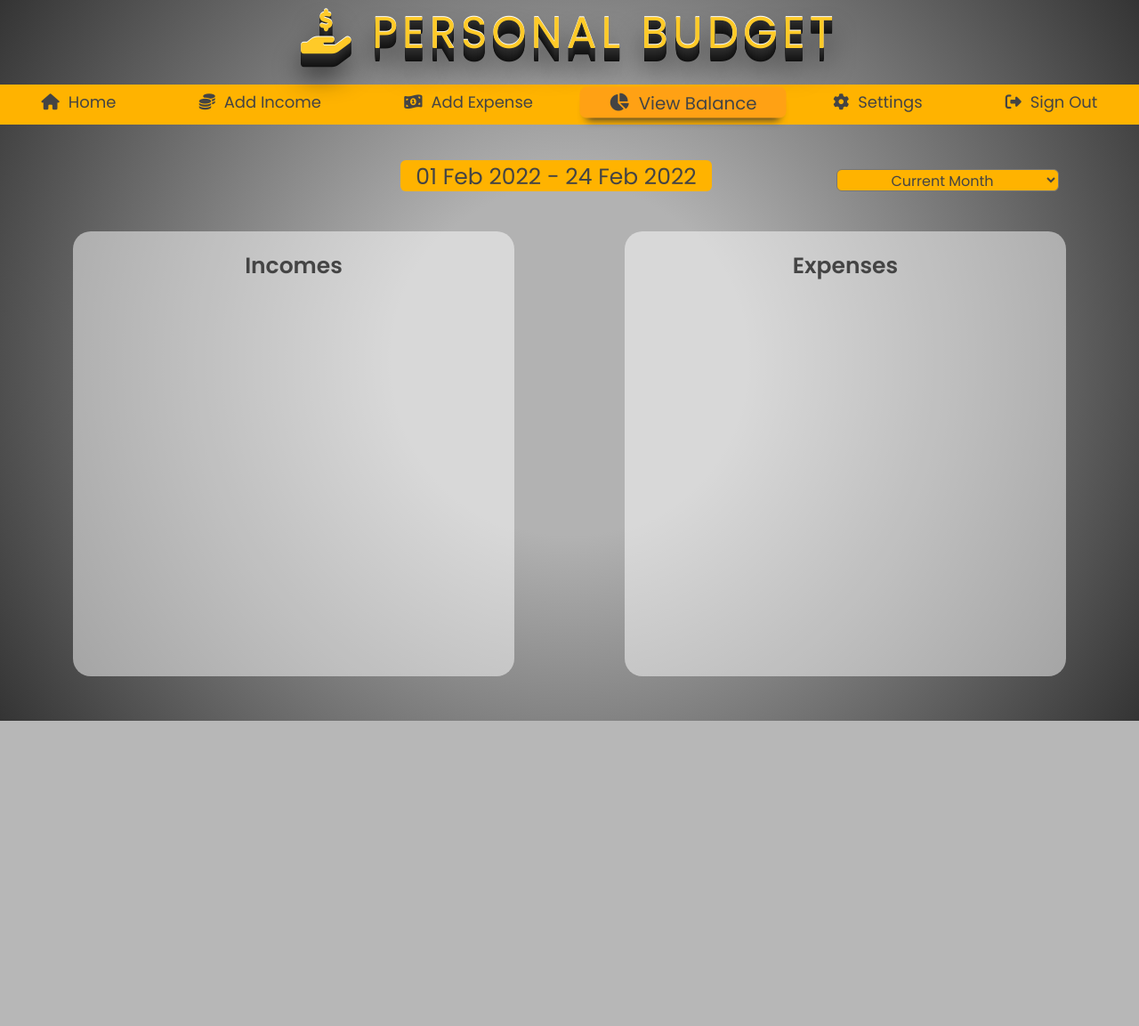
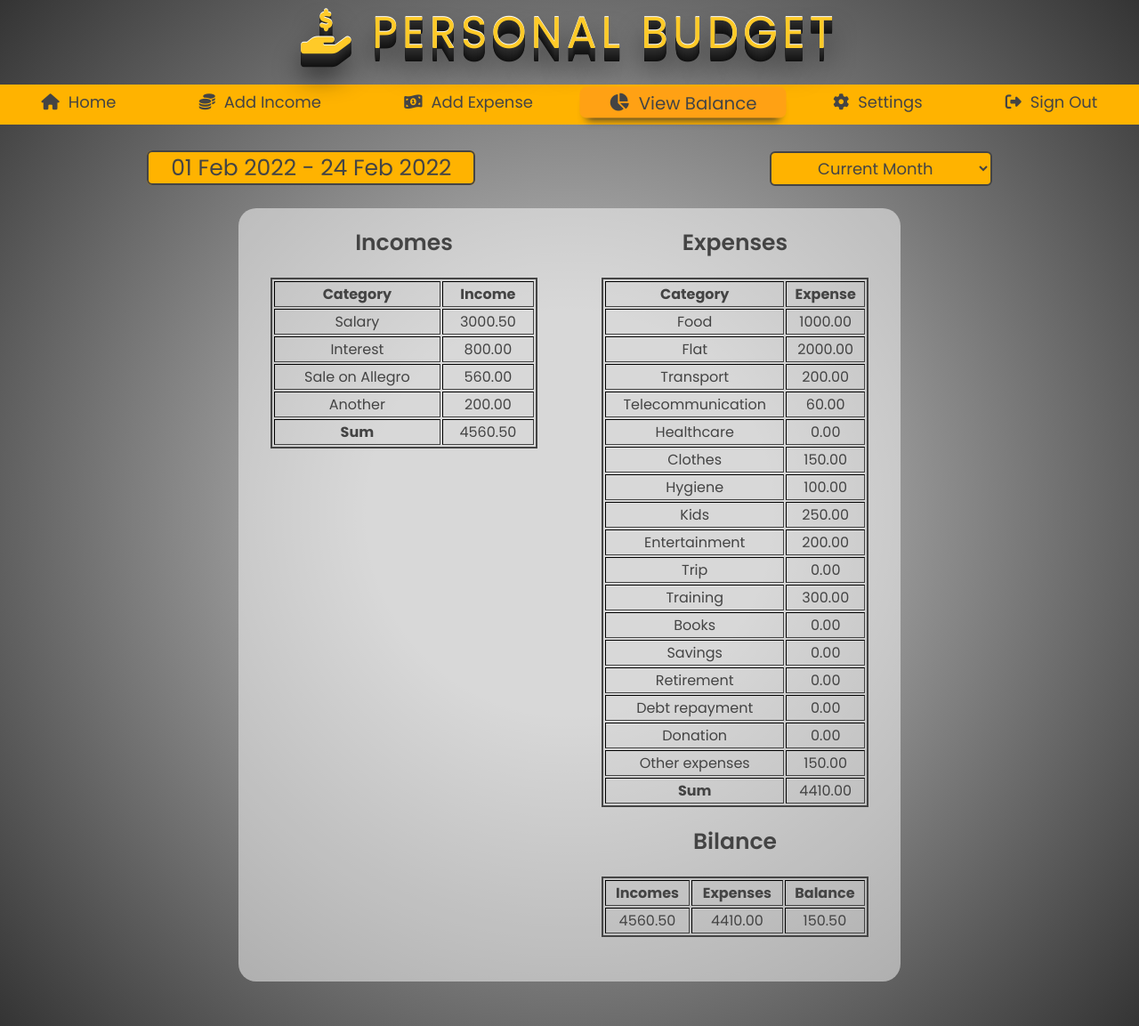
Before and after one commit to NataliaGalicka96/BudgetManagerApplication, a PHP site: page /balance.html in a window 1280 px wide. Shown: the whole page at 89% size. Before the commit the page ends 810 px from the top, so only its background shows below. Run offline with PHP 8.4, Linux system fonts and the light colour scheme; some libraries are stand-ins or nearby versions.

Commit message:
Add table of expenses, table of incomes and table of bilance

```diff
--- a/balance/balance.css
+++ b/balance/balance.css
@@ -36,19 +36,16 @@ body{
     height: 40px;
 }
 
+
 .content{
-    width: 40%;
-    /*margin-left: auto;
-    margin-right: auto;
-    */
+    width: 60%;
     margin-top: 25px;
     padding-bottom: 50px;
     text-align: center;
-    height: 450px;
     background-color: rgba(255, 255, 255, 0.5);
     border-radius: 20px;
-
-    display: inline-block;
+    display: flex;
+    justify-content: space-around;
 }
 
 ul{
@@ -98,19 +95,16 @@ ul>li>i{
 }
 
 .date{
-    /*background-color: rgb(68, 68, 68);*/
-    width: 1100px;
-    height: 65px;
-    margin-top: 30px;
-    border-radius: 7px;
-    margin-left: auto;
-    margin-right: auto;
+
     display: flex;
     flex-direction: row;
     justify-content: end;
+    margin-top: 30px;
+   justify-content: space-around;
 }
 
-.period #period{
+/*
+.choosedate span{
     background-color: #FFB300;
     width: 250px;
     height:25px;
@@ -119,9 +113,24 @@ ul>li>i{
     margin-top: 20px;
     color:rgb(68, 68, 68);
     font-size: 16px;
+    border: 2px solid rgb(68, 68, 68);
+}*/
+
+
+
+
+.period select{
+    background-color: #FFB300;
+    width: 250px;
+    height:39px;
+    border-radius: 6px;
+    text-align: center;
+    color:rgb(68, 68, 68);
+    font-size: 18px;
+    border: 2px solid rgb(68, 68, 68);
 }
 
-.date .choosedate{
+ .choosedate span{
     background-color: #FFB300;
     width: 350px;
     height:35px;
@@ -130,8 +139,22 @@ ul>li>i{
     margin-top: 10px;
     color:rgb(68, 68, 68);
     font-size: 25px;
-    margin-right: 140px;
+    border-radius: 6px;
+    border: 2px solid rgb(68, 68, 68);
+    padding-left: 25px;
+    padding-right: 25px;
 }
+
+
+table{
+    border:2px solid rgb(68, 68, 68);
+    margin-top: 20px;
+    margin-left: auto;
+    margin-right: auto;
+    width: 300px;
+    color: rgb(68, 68, 68);
+}
+
 
 
 
--- a/balance/balance.html
+++ b/balance/balance.html
@@ -37,121 +37,154 @@
                 <span>01 Feb 2022 - 24 Feb 2022</span>
             </div>
             <div class="period">
-                <select name="period" id="period">
+                <select name="period">
                     <option value="current" selected>Current Month</option>
                     <option value="month">Previous Month</option>
                     <option value="period">Period of time</option>
                     <option value="custom">Custom</option>
                 </select>
             </div>
-
         </div>
         <div class="container">
             <div class="content">
-                <div class="title"><span>Incomes</span></div>
-                <!-- <form action="#">
-                    <div class="row">
-                        <span>Amount</span>
-                        <input type="text" required>
+                <div id="incomes">
+                    <div class="title"><span>Incomes</span></div>
+                    <table border="1" border-color="rgb(68, 68, 68)">
+                        <thead>
+                            <tr>
+                                <th> Category</th>
+                                <th> Income </th>
+                            </tr>
+                        </thead>
+                        <tbody>
+                            <tr>
+                                <td> Salary</td>
+                                <td> 3000.50</td>
+                            </tr>
+                            <tr>
+                                <td> Interest</td>
+                                <td> 800.00</td>
+                            </tr>
+                            <tr>
+                                <td> Sale on Allegro</td>
+                                <td> 560.00</td>
+                            </tr>
+                            <tr>
+                                <td> Another</td>
+                                <td> 200.00</td>
+                            </tr>
+                            <tr>
+                                <th>Sum</th>
+                                <td>4560.50</td>
+                            </tr>
+                        </tbody>
+                    </table>
+                </div>
+
+                <div id="expenses">
+                    <div class="title"><span>Expenses</span></div>
+                    <table border="1" border-color="rgb(68, 68, 68)">
+                        <thead>
+                            <tr>
+                                <th> Category </th>
+                                <th> Expense </th>
+                            </tr>
+                        </thead>
+                        <tbody>
+                            <tr>
+                                <td> Food</td>
+                                <td> 1000.00</td>
+                            </tr>
+                            <tr>
+                                <td> Flat</td>
+                                <td> 2000.00</td>
+                            </tr>
+                            <tr>
+                                <td> Transport </td>
+                                <td> 200.00 </td>
+                            </tr>
+                            <tr>
+                                <td> Telecommunication </td>
+                                <td> 60.00 </td>
+                            </tr>
+                            <tr>
+                                <td> Healthcare </td>
+                                <td> 0.00 </td>
+                            </tr>
+                            <tr>
+                                <td> Clothes </td>
+                                <td> 150.00 </td>
+                            </tr>
+                            <tr>
+                                <td> Hygiene </td>
+                                <td> 100.00</td>
+                            </tr>
+                            <tr>
+                                <td> Kids </td>
+                                <td> 250.00</td>
+                            </tr>
+                            <tr>
+                                <td> Entertainment</td>
+                                <td> 200.00</td>
+                            </tr>
+                            <tr>
+                                <td> Trip</td>
+                                <td>0.00</td>
+                            </tr>
+                            <tr>
+                                <td> Training</td>
+                                <td>300.00</td>
+                            </tr>
+                            <tr>
+                                <td> Books </td>
+                                <td> 0.00 </td>
+                            </tr>
+                            <tr>
+                                <td> Savings</td>
+                                <td> 0.00</td>
+                            </tr>
+                            <tr>
+                                <td> Retirement</td>
+                                <td> 0.00</td>
+                            </tr>
+                            <tr>
+                                <td> Debt repayment</td>
+                                <td> 0.00</td>
+                            </tr>
+                            <tr>
+                                <td> Donation</td>
+                                <td>0.00</td>
+                            </tr>
+                            <tr>
+                                <td> Other expenses</td>
+                                <td> 150.00</td>
+                            </tr>
+                            <tr>
+                                <th>Sum</th>
+                                <td>4410.00</td>
+                            </tr>
+                        </tbody>
+                    </table>
+                    <div class="Balance">
+                        <div class="title"><span>Bilance</span></div>
+                        <table border="1" border-color="rgb(68, 68, 68)">
+                            <thead>
+                                <tr>
+                                    <th> Incomes </th>
+                                    <th> Expenses </th>
+                                    <th> Balance </th>
+                                </tr>
+                            </thead>
+                            <tbody>
+                                <tr>
+                                    <td> 4560.50</td>
+                                    <td> 4410.00</td>
+                                    <td>150.50</td>
+                                </tr>
+                            </tbody>
+                        </table>
                     </div>
-
-                    <div class="row">
-                        <span>Date</span>
-                        <input type="date" value="2022-02-23" required>
-                    </div>
-                    <div class="row">
-                        <span>Payment method</span>
-                        <select name="method" id="method">
-                            <option value="cash" selected>Cash</option>
-                            <option value="credit">Credit Card</option>
-                            <option value="debit">Debit card</option>
-                        </select>
-                    </div>
-                    <div class="row">
-                        <span>Category</span>
-                        <select name="category" id="category">
-                            <option value="food" selected>Food</option>
-                            <option value="Flat">Flat</option>
-                            <option value="transport">Transport</option>
-                            <option value="telecommunication">Telecommunication</option>
-                            <option value="healthcare">Healthcare</option>
-                            <option value="Clothes">Clothes</option>
-                            <option value="Hygiene">Hygiene</option>
-                            <option value="Kids">Kids</option>
-                            <option value="Entertainment">Entertainment</option>
-                            <option value="Trip">Trip</option>
-                            <option value="Training">Training</option>
-                            <option value="Books">Books</option>
-                            <option value="Savings">Savings</option>
-                            <option value="Retirement">Retirement</option>
-                            <option value="Debt repayment">Debt repayment</option>
-                            <option value="Donation">Donation</option>
-                            <option value="Other expenses">Other expenses</option>
-                        </select>
-                    </div>
-                    <div class="row" id="comments">
-                        <span>Comments (optional)</span>
-                        <input type="text">
-                    </div>
-                    <div class="button">
-                        <input type="button" value="Save">
-                        <input type="button" value="Cancel">
-
-                    </div>
-                </form>-->
-            </div>
-            <div class="content">
-                <div class="title"><span>Expenses</span></div>
-                <!-- <form action="#">
-                    <div class="row">
-                        <span>Amount</span>
-                        <input type="text" required>
-                    </div>
-
-                    <div class="row">
-                        <span>Date</span>
-                        <input type="date" value="2022-02-23" required>
-                    </div>
-                    <div class="row">
-                        <span>Payment method</span>
-                        <select name="method" id="method">
-                            <option value="cash" selected>Cash</option>
-                            <option value="credit">Credit Card</option>
-                            <option value="debit">Debit card</option>
-                        </select>
-                    </div>
-                    <div class="row">
-                        <span>Category</span>
-                        <select name="category" id="category">
-                            <option value="food" selected>Food</option>
-                            <option value="Flat">Flat</option>
-                            <option value="transport">Transport</option>
-                            <option value="telecommunication">Telecommunication</option>
-                            <option value="healthcare">Healthcare</option>
-                            <option value="Clothes">Clothes</option>
-                            <option value="Hygiene">Hygiene</option>
-                            <option value="Kids">Kids</option>
-                            <option value="Entertainment">Entertainment</option>
-                            <option value="Trip">Trip</option>
-                            <option value="Training">Training</option>
-                            <option value="Books">Books</option>
-                            <option value="Savings">Savings</option>
-                            <option value="Retirement">Retirement</option>
-                            <option value="Debt repayment">Debt repayment</option>
-                            <option value="Donation">Donation</option>
-                            <option value="Other expenses">Other expenses</option>
-                        </select>
-                    </div>
-                    <div class="row" id="comments">
-                        <span>Comments (optional)</span>
-                        <input type="text">
-                    </div>
-                    <div class="button">
-                        <input type="button" value="Save">
-                        <input type="button" value="Cancel">
-
-                    </div>
-                </form>-->
+                </div>
             </div>
         </div>
 
```
